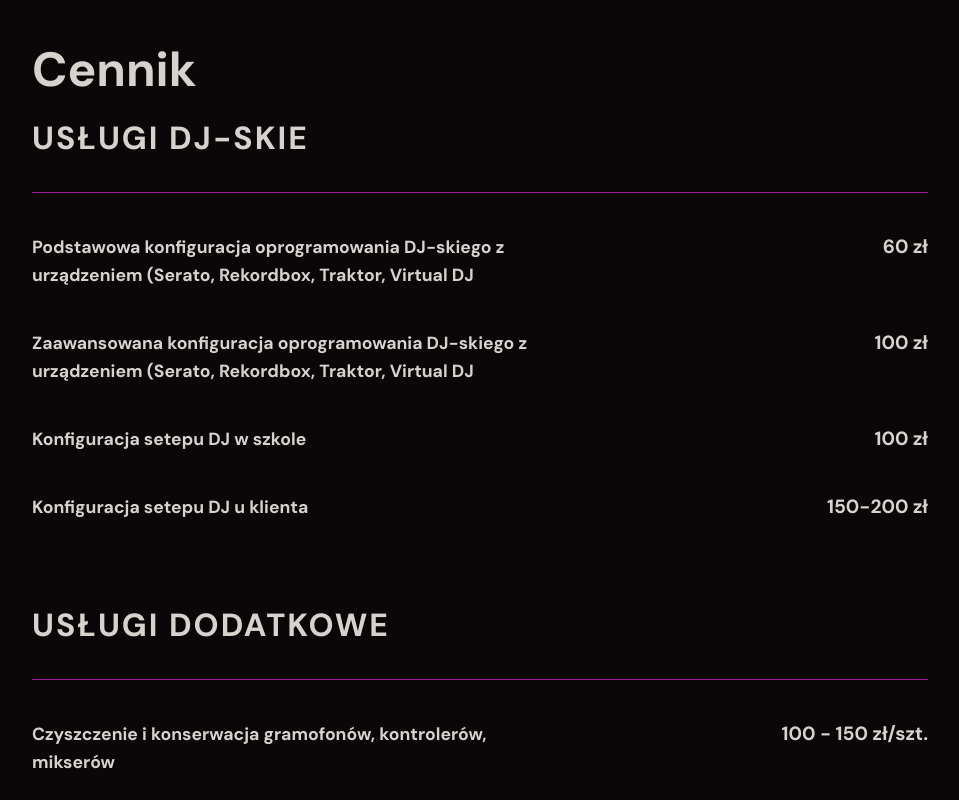
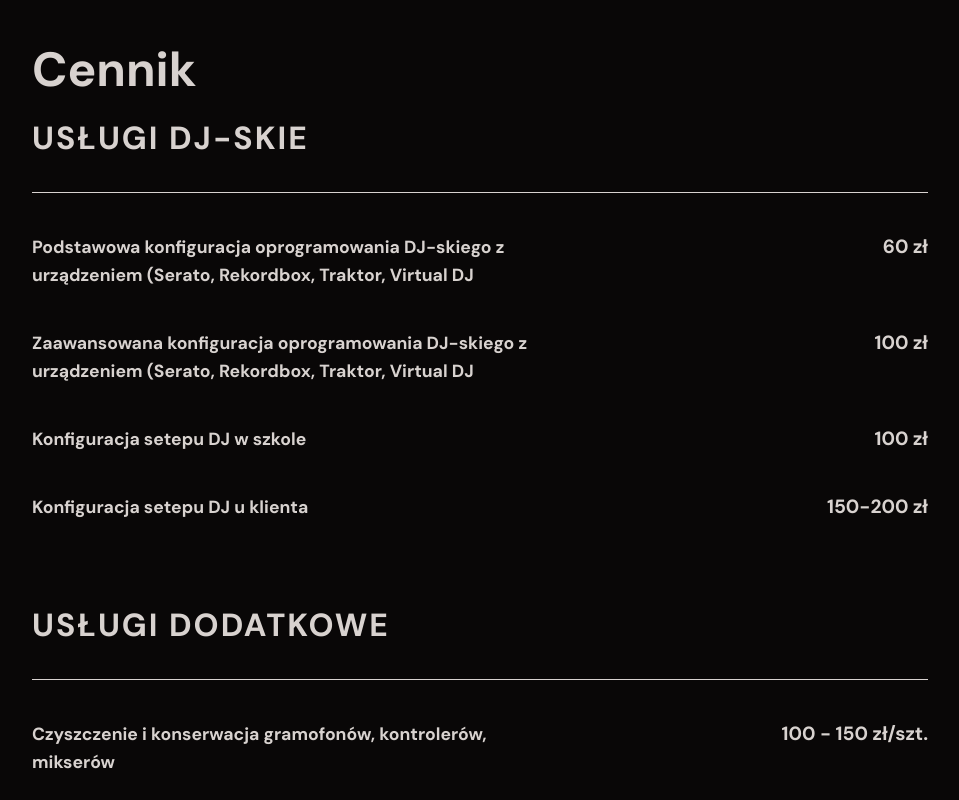
Before and after one commit to MateuszLisowski/PNH, a React (Vite) app: page /offer in a window 1280 px wide. Shown: the part 6160-6960 px from the top of the page, without its empty margins (92-1051 px from the left). Built offline with nearby package versions, Linux system fonts and the light colour scheme.

Commit message:
change color

```diff
--- a/src/components/Services.module.css
+++ b/src/components/Services.module.css
@@ -26,7 +26,7 @@
   font-weight: bold;
   margin: 20px 0;
   padding-bottom: 40px;
-  border-bottom: 1px solid var(--color-violet);
+  border-bottom: 1px solid var(--color-light);
   letter-spacing: 2px;
   width: 70vw;
 }
```
